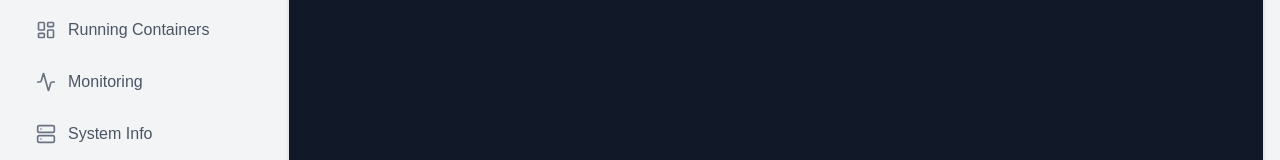
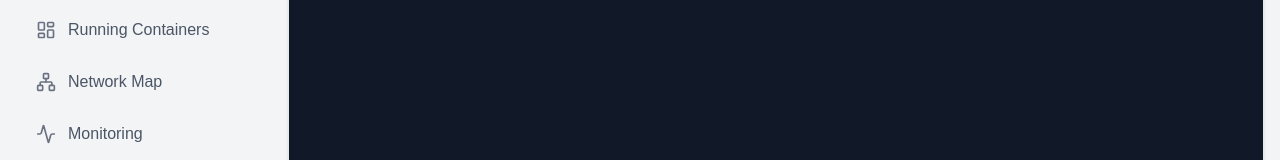
Before and after one commit to mdopp/servicebay, a Next.js app: page /terminal in a window 1280 px wide. Shown: the part 134-294 px from the top of the page. Built offline with nearby package versions, Linux system fonts and the light colour scheme; no server answers.

Commit message:
fix: add network map to sidebar

```diff
--- a/src/components/Sidebar.tsx
+++ b/src/components/Sidebar.tsx
@@ -2,12 +2,13 @@
 
 import { useState, useEffect } from 'react';
 import { usePathname, useRouter } from 'next/navigation';
-import { LayoutDashboard, Box, Terminal, Activity, RefreshCw, ChevronLeft, Github, Settings, Server } from 'lucide-react';
+import { LayoutDashboard, Box, Terminal, Activity, RefreshCw, ChevronLeft, Github, Settings, Server, Network } from 'lucide-react';
 import ServiceBayLogo from './ServiceBayLogo';
 
 export const plugins = [
     { id: 'services', name: 'Services', icon: Box, path: '/services' },
     { id: 'containers', name: 'Running Containers', icon: LayoutDashboard, path: '/containers' },
+    { id: 'network', name: 'Network Map', icon: Network, path: '/network' },
     { id: 'monitoring', name: 'Monitoring', icon: Activity, path: '/monitoring' },
     { id: 'system', name: 'System Info', icon: Server, path: '/system' },
     { id: 'terminal', name: 'SSH Terminal', icon: Terminal, path: '/terminal' },
```
